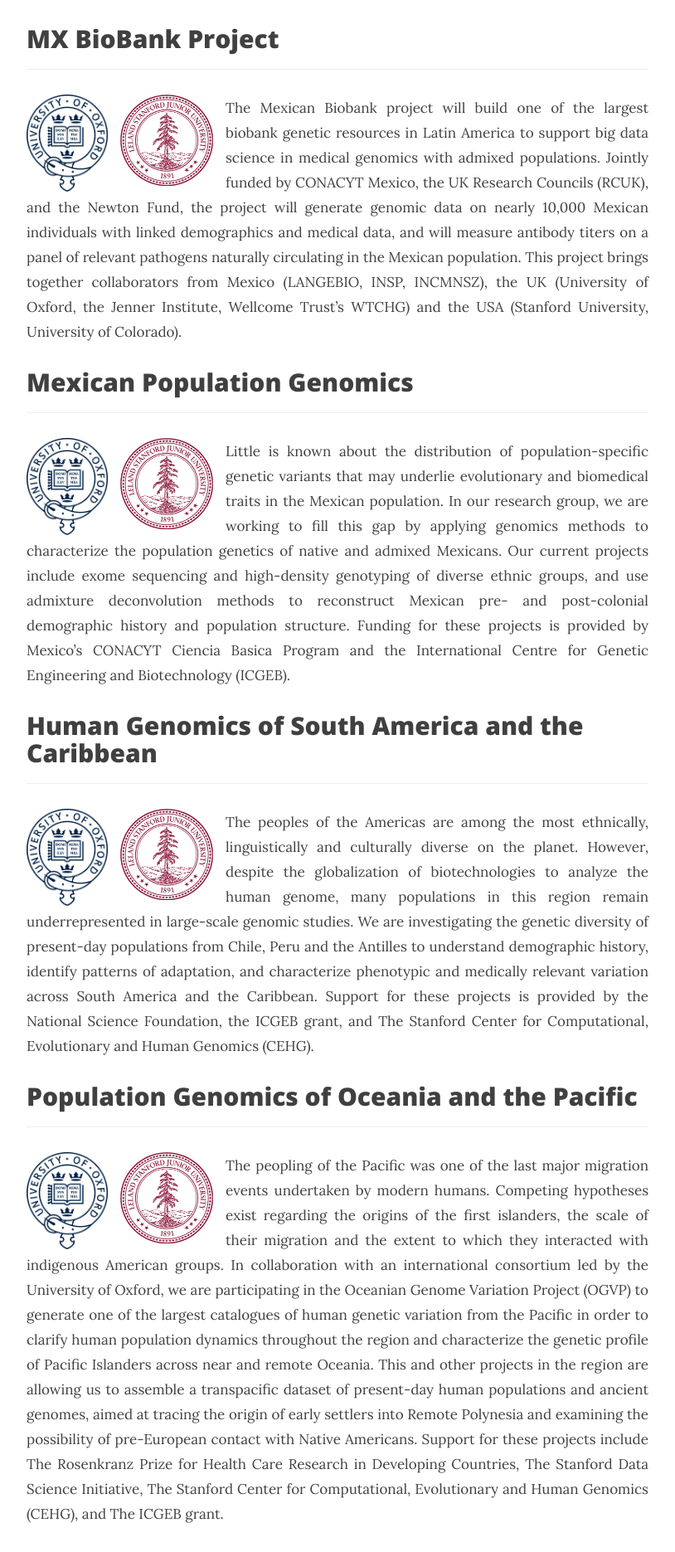
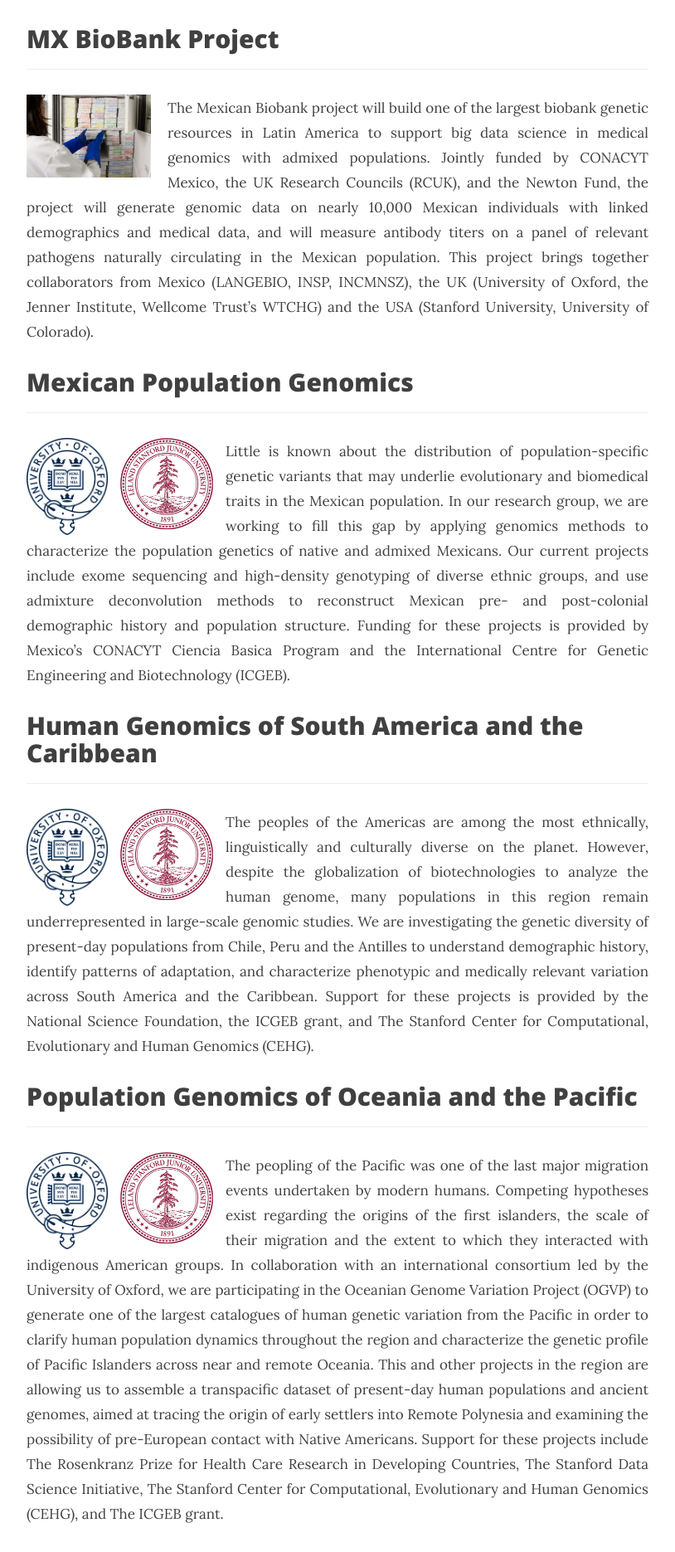
Before and after one commit to milkshakeplustip/milkshakeplustip.github.io, a Jekyll site: the page built from projects.html, in a window 1280 px wide. Shown: the part 344-2215 px from the top of the page at 83% size, without its empty margins (233-1047 px from the left). Built offline with Jekyll 4.4.1, drawn with Linux system fonts in a browser that asks for light colours; nearby versions of some CDN libraries.

Commit message:
biobank pic

```diff
--- a/projects.html
+++ b/projects.html
@@ -8,7 +8,7 @@
 <p></p>
 <h2>MX BioBank Project</h2>
 <hr>
-<p style="text-align:justify"><img src="/img/oxford_logo.jpg" style="float: left; width: 13%; margin-right: 2%; margin-bottom: 0.15em;"><img src="/img/stanford_logo.jpg" style="float: left; width: 15%; margin-right: 2%; margin-bottom: 0.15em;"><small>The Mexican Biobank project will build one of the largest biobank genetic resources in Latin America to support big data science in medical genomics with admixed populations. Jointly funded by CONACYT Mexico, the UK Research Councils (RCUK), and the Newton Fund, the project will generate genomic data on nearly 10,000 Mexican individuals with linked demographics and medical data, and will measure antibody titers on a panel of relevant pathogens naturally circulating in the Mexican population. This project brings together collaborators from Mexico (LANGEBIO, INSP, INCMNSZ), the UK (University of Oxford, the Jenner Institute, Wellcome Trust’s WTCHG) and the USA (Stanford University, University of Colorado).</small>
+<p style="text-align:justify"><img src="/img/biobank.jpg" alt="Biobank" height="150" width="150" style="float:left; margin:0 20px 0 0"><small>The Mexican Biobank project will build one of the largest biobank genetic resources in Latin America to support big data science in medical genomics with admixed populations. Jointly funded by CONACYT Mexico, the UK Research Councils (RCUK), and the Newton Fund, the project will generate genomic data on nearly 10,000 Mexican individuals with linked demographics and medical data, and will measure antibody titers on a panel of relevant pathogens naturally circulating in the Mexican population. This project brings together collaborators from Mexico (LANGEBIO, INSP, INCMNSZ), the UK (University of Oxford, the Jenner Institute, Wellcome Trust’s WTCHG) and the USA (Stanford University, University of Colorado).</small>
 <br>
 <h2>Mexican Population Genomics</h2>
 <hr>
```
Also changed, not shown: img/biobank.jpg (added).
